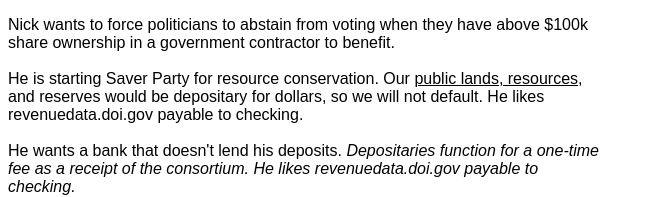
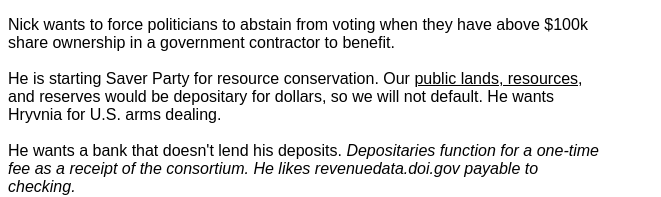
Before and after one commit to NickCarducci/TruncatedWholesaleTax, a React (Create React App) app: page / in a window 1280 px wide. Shown: the part 604-801 px from the top of the page, without its empty margins (0-661 px from the left). Built offline with nearby package versions, Linux system fonts and the light colour scheme; a web font is replaced by a local one.

Commit message:
Update App.js

```diff
--- a/src/App.js
+++ b/src/App.js
@@ -125,7 +125,7 @@
             public lands, resources
           </a>
           , and reserves would be depositary for dollars, so we will not
-          default. He likes revenuedata.doi.gov payable to checking.
+          default. He wants Hryvnia for U.S. arms dealing.
           <br />
           <br />
           He wants a bank that doesn't lend his deposits.{space}
```
